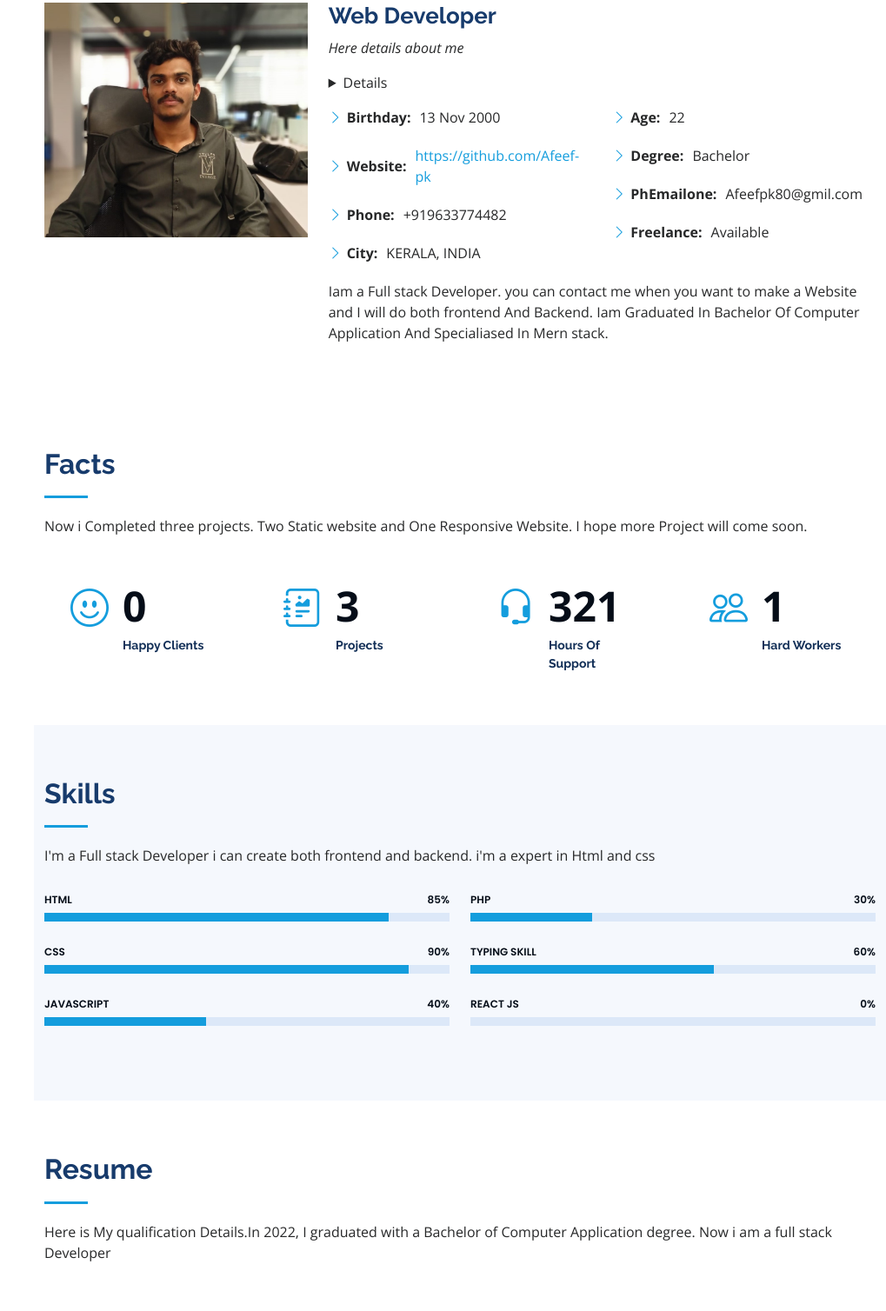
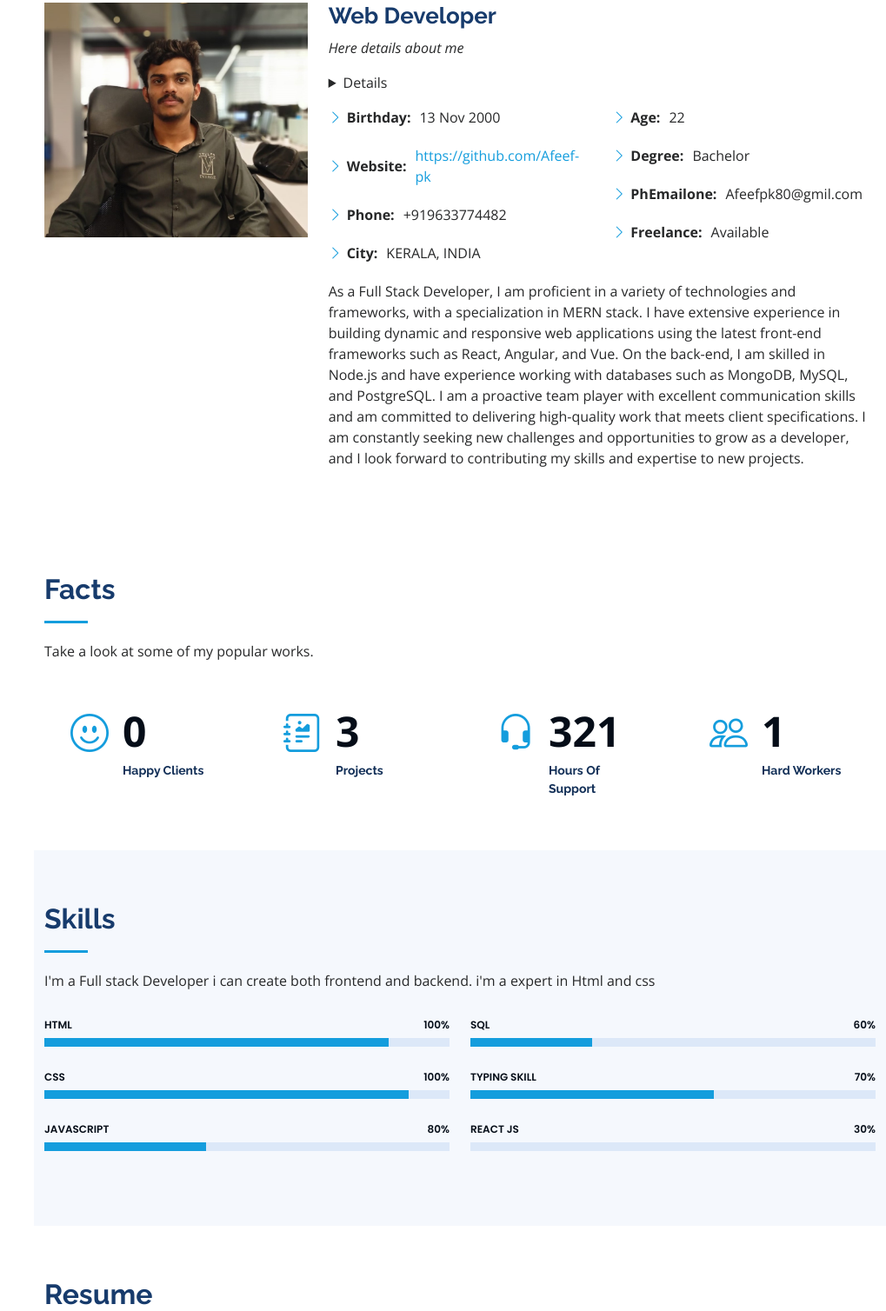
Before and after one commit to Afeef-pk/personal, a plain HTML site: page index.html in a window 1280 px wide. Shown: the part 989-2497 px from the top of the page at 87% size, without its empty margins (261-1280 px from the left). Drawn offline with nearby package versions, Linux system fonts and the light colour scheme.

Commit message:
changed portfolio

```diff
--- a/index.html
+++ b/index.html
@@ -35,7 +35,6 @@
 
   <header id="header">
     <div class="d-flex flex-column">
-
       <div class="profile">
         <img src="assets/img/Afeef.jpg" alt="" class="img-fluid rounded-circle">
         <h1 class="text-light"><a href="index.html">AFEEF PK</a></h1>
@@ -68,7 +67,7 @@
   <section id="hero" class="d-flex flex-column justify-content-center align-items-center">
     <div class="hero-container" data-aos="fade-in">
       <h1>AFEEF </h1>
-      <p>I'm <span class="typed" data-typed-items="A Full Stack Developer"></span></p>
+      <p>I'm <span class="typed" data-typed-items="A Passionate Fullstack  Developer"></span></p>
     </div>
   </section>
 
@@ -113,8 +112,7 @@
               </div>
             </div>
             <p>
-              Iam a Full stack Developer. you can contact me when you want to make a Website and I will do both frontend
-              And Backend. Iam Graduated In Bachelor Of Computer Application And Specialiased In Mern stack.
+              As a Full Stack Developer, I am proficient in a variety of technologies and frameworks, with a specialization in MERN stack. I have extensive experience in building dynamic and responsive web applications using the latest front-end frameworks such as React, Angular, and Vue. On the back-end, I am skilled in Node.js and have experience working with databases such as MongoDB, MySQL, and PostgreSQL. I am a proactive team player with excellent communication skills and am committed to delivering high-quality work that meets client specifications. I am constantly seeking new challenges and opportunities to grow as a developer, and I look forward to contributing my skills and expertise to new projects.
             </p>
           </div>
         </div>
@@ -127,8 +125,7 @@
 
         <div class="section-title">
           <h2>Facts</h2>
-          <p> Now i Completed three projects. Two Static website and One Responsive Website. I hope more Project will
-            come soon.</p>
+          <p>Take a look at some of my popular works.</p>
         </div>
 
         <div class="row no-gutters">
@@ -187,7 +184,7 @@
           <div class="col-lg-6" data-aos="fade-up">
 
             <div class="progress">
-              <span class="skill">HTML <i class="val">85%</i></span>
+              <span class="skill">HTML <i class="val">100%</i></span>
               <div class="progress-bar-wrap">
                 <div class="progress-bar" role="progressbar" aria-valuenow="85" aria-valuemin="0" aria-valuemax="100">
                 </div>
@@ -195,7 +192,7 @@
             </div>
 
             <div class="progress">
-              <span class="skill">CSS <i class="val">90%</i></span>
+              <span class="skill">CSS <i class="val">100%</i></span>
               <div class="progress-bar-wrap">
                 <div class="progress-bar" role="progressbar" aria-valuenow="90" aria-valuemin="0" aria-valuemax="100">
                 </div>
@@ -203,7 +200,7 @@
             </div>
 
             <div class="progress">
-              <span class="skill">JavaScript <i class="val">40%</i></span>
+              <span class="skill">JavaScript <i class="val">80%</i></span>
               <div class="progress-bar-wrap">
                 <div class="progress-bar" role="progressbar" aria-valuenow="40" aria-valuemin="0" aria-valuemax="100">
                 </div>
@@ -215,7 +212,7 @@
           <div class="col-lg-6" data-aos="fade-up" data-aos-delay="100">
 
             <div class="progress">
-              <span class="skill">PHP <i class="val">30%</i></span>
+              <span class="skill">SQL <i class="val">60%</i></span>
               <div class="progress-bar-wrap">
                 <div class="progress-bar" role="progressbar" aria-valuenow="30" aria-valuemin="0" aria-valuemax="100">
                 </div>
@@ -223,7 +220,7 @@
             </div>
 
             <div class="progress">
-              <span class="skill">Typing Skill <i class="val">60%</i></span>
+              <span class="skill">Typing Skill <i class="val">70%</i></span>
               <div class="progress-bar-wrap">
                 <div class="progress-bar" role="progressbar" aria-valuenow="60" aria-valuemin="0" aria-valuemax="100">
                 </div>
@@ -231,7 +228,7 @@
             </div>
 
             <div class="progress">
-              <span class="skill">React JS <i class="val">0%</i></span>
+              <span class="skill">React JS <i class="val">30%</i></span>
               <div class="progress-bar-wrap">
                 <div class="progress-bar" role="progressbar" aria-valuenow="0" aria-valuemin="0" aria-valuemax="100">
                 </div>
```
